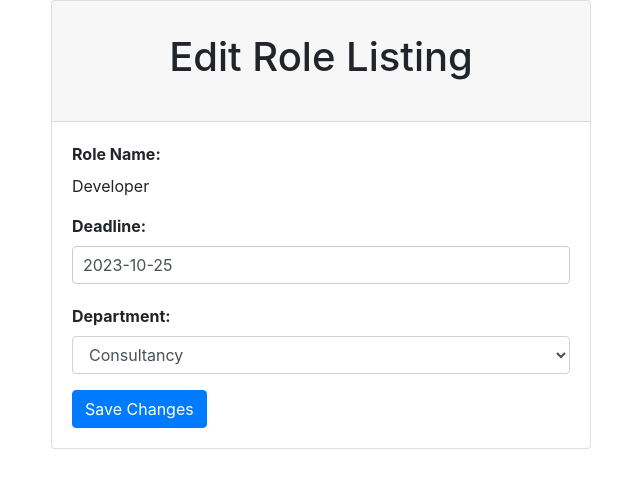
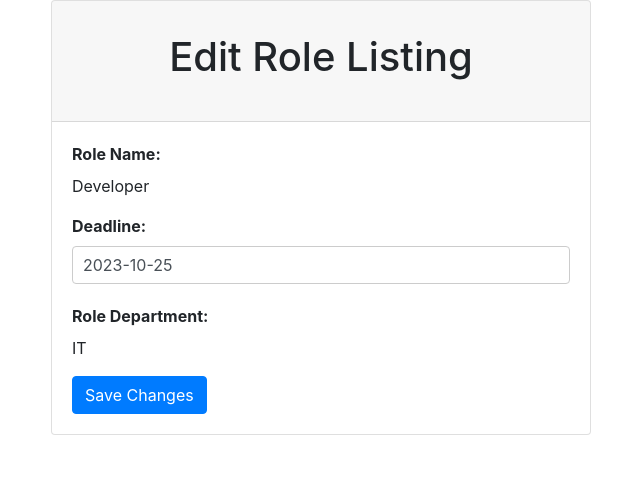
Before and after one commit to SPMG9T6/SBRPProject, a Flask app: page /edit_role_listing/Developer in a window 1280 px wide. Shown: the top 488 px of the page, without its empty margins (319-959 px from the left). Run offline with Flask 3, Linux system fonts and the light colour scheme; data comes from the database, SQL or seed files in the repository; parts of the project's set-up code (start-up, migrations or seed data) failed here and were passed over; some libraries are stand-ins or nearby versions.

Commit message:
Made department field unchangeable

```diff
--- a/templates/edit_role_listing.html
+++ b/templates/edit_role_listing.html
@@ -65,16 +65,8 @@
                             </div>
 
                             <div class="form-group">
-                                <label for="department">Department:</label>
-                                <select class="form-control" name="department">
-                                    <option value="Consultancy">Consultancy</option>
-                                    <option value="Engineering">Engineering</option>
-                                    <option value="Finance">Finance</option>
-                                    <option value="HR">HR</option>
-                                    <option value="Sales">Sales</option>
-                                    <option value="IT">IT</option>
-                                    <option value="Solutioning">Solutioning</option>
-                                </select>
+                                <label for="department">Role Department:</label>
+                                <p class="form-control-static">{{ role_listing.department }}</p>
                             </div>
                             <button type="submit" class="btn btn-primary">Save Changes</button>
                         </form>
```
